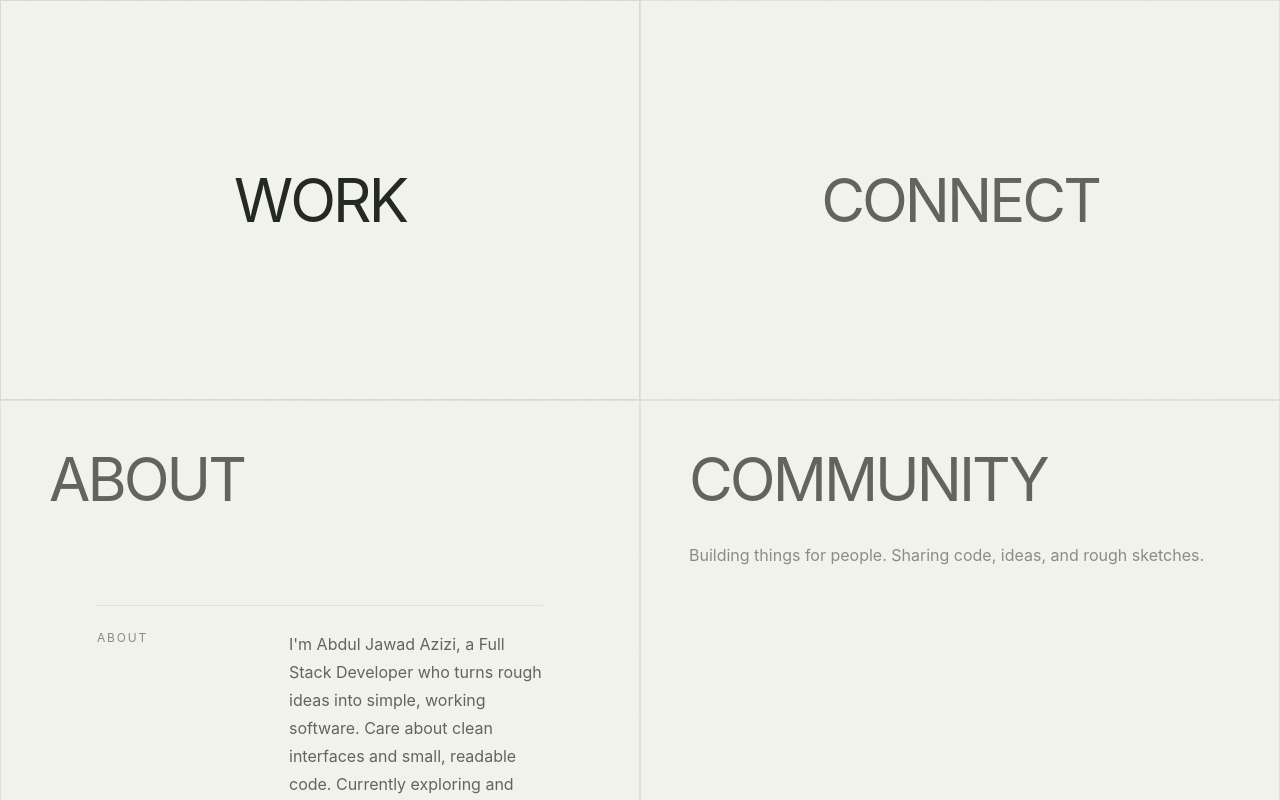
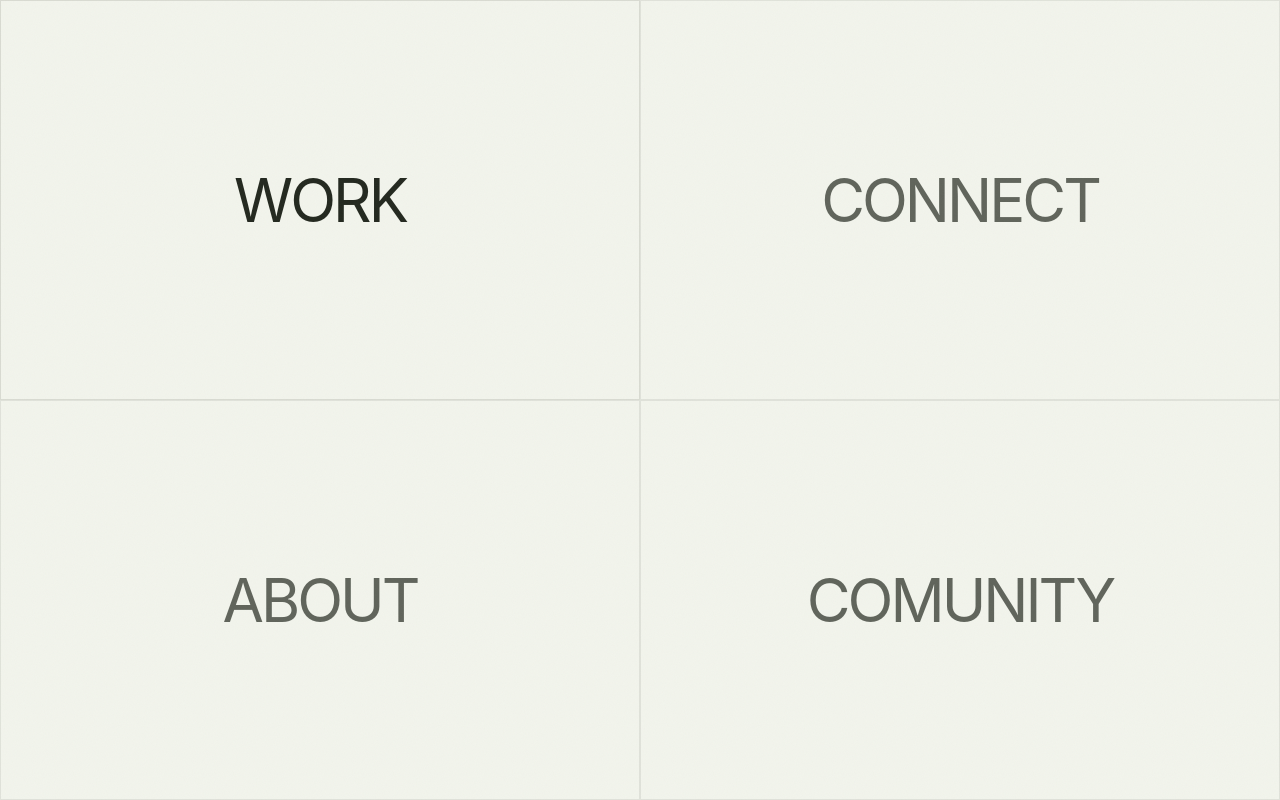
Before and after one commit to Abdulzizi/svelte-portfolio, a SvelteKit app: page / in a window 1280 px wide. Shown: the top 800 px of the page. Built offline with nearby package versions, Linux system fonts and the light colour scheme.

Commit message:
grid: 4 link sections WORK/CONNECT/ABOUT/COMUNITY, no expanded content

```diff
--- a/package.json
+++ b/package.json
@@ -26,6 +26,7 @@
     "@fontsource/caveat": "^5.3.0",
     "@fontsource/inter": "^5.3.0",
     "@fontsource/jetbrains-mono": "^5.3.0",
-    "@fontsource/kalam": "^5.3.0"
+    "@fontsource/kalam": "^5.3.0",
+    "gsap": "^3.15.0"
   }
 }
--- a/src/routes/+page.svelte
+++ b/src/routes/+page.svelte
@@ -1,5 +1,4 @@
 <script lang="ts">
-	import About from '$lib/components/About.svelte';
 </script>
 
 <main class="min-h-[100dvh] bg-[var(--bg)] text-[var(--ink)]">
@@ -17,15 +16,11 @@
 		<a href="#connect" class="grid-section relative flex items-center justify-center border-[1px] border-[var(--line)] p-12 hover:bg-[var(--surface)]">
 			<h2 class="font-hand text-4xl md:text-6xl tracking-tighter">CONNECT</h2>
 		</a>
-		<div id="about" class="grid-section relative border-[1px] border-[var(--line)] p-12 md:min-h-[50vh]">
-			<h2 class="font-hand text-4xl md:text-6xl tracking-tighter mb-8">ABOUT</h2>
-			<About />
-		</div>
-		<div id="work" class="grid-section relative border-[1px] border-[var(--line)] p-12 md:min-h-[50vh]">
-			<h2 class="font-hand text-4xl md:text-6xl tracking-tighter mb-8">COMMUNITY</h2>
-			<p class="font-sans text-base leading-7" style="color: var(--ink-dim);">
-				Building things for people. Sharing code, ideas, and rough sketches.
-			</p>
-		</div>
+		<a href="#about" class="grid-section relative flex items-center justify-center border-[1px] border-[var(--line)] p-12 hover:bg-[var(--surface)]">
+			<h2 class="font-hand text-4xl md:text-6xl tracking-tighter">ABOUT</h2>
+		</a>
+		<a href="#work" id="work" class="grid-section relative flex items-center justify-center border-[1px] border-[var(--line)] p-12 hover:bg-[var(--surface)]">
+			<h2 class="font-hand text-4xl md:text-6xl tracking-tighter">COMUNITY</h2>
+		</a>
 	</div>
 </main>
```
Also changed, not shown: 1 other file (tests, documents, lock files or other folders).
